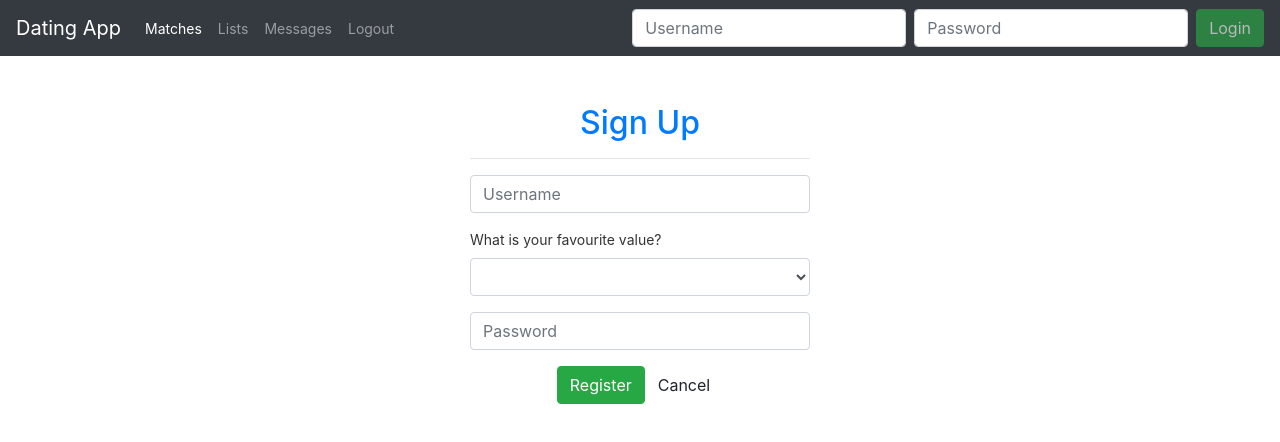
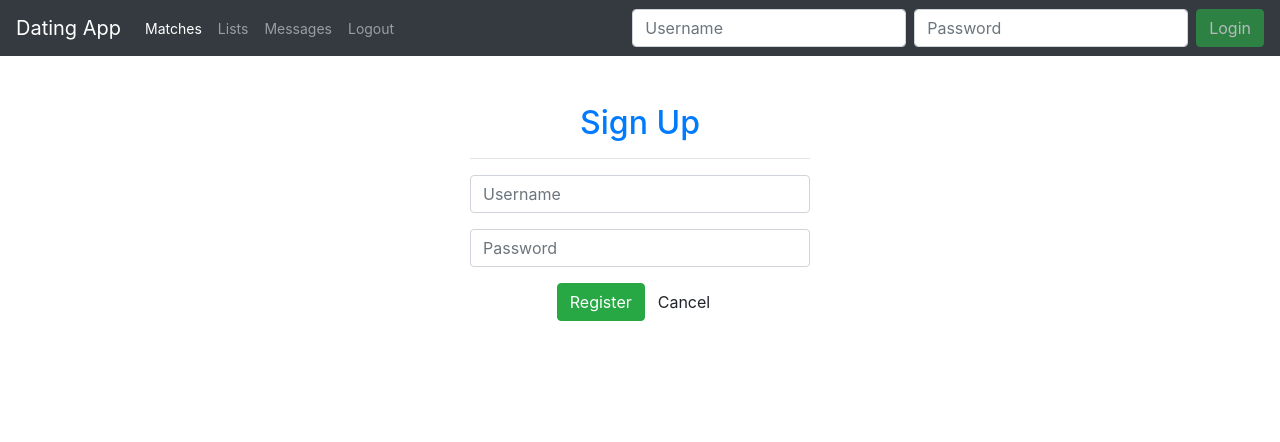
Before and after one commit to d7p4n4/NGDatingAppUdemy, an Angular app: page / in a window 1280 px wide. Both pictures are taken after a click on the button "Register". Shown: the top 442 px of the page. Built offline with nearby package versions, Linux system fonts and the light colour scheme.

Commit message:
1.20200525.4

```diff
--- a/src/app/register/register.component.html
+++ b/src/app/register/register.component.html
@@ -4,13 +4,6 @@
 
   <div class="form-group">
     <input type="text" class="form-control" placeholder="Username" required [(ngModel)]="model.username" name="username">
-  </div>
-
-  <div class="form-group">
-    <label for="favouriteValue">What is your favourite value?</label>
-    <select class="form-control" id="favouriteValue">
-      <option *ngFor="let value of valuesFromHome" [value]="value">{{value.name}}</option>
-    </select>
   </div>
 
   <div class="form-group">
```
